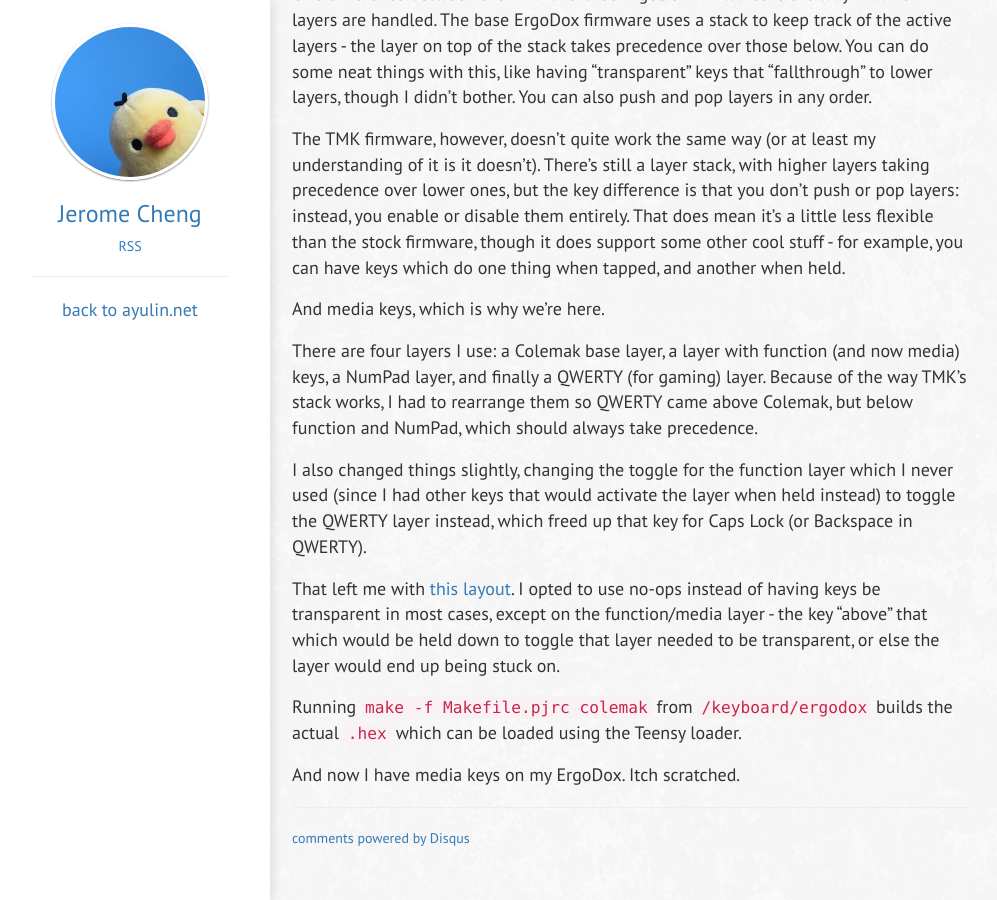
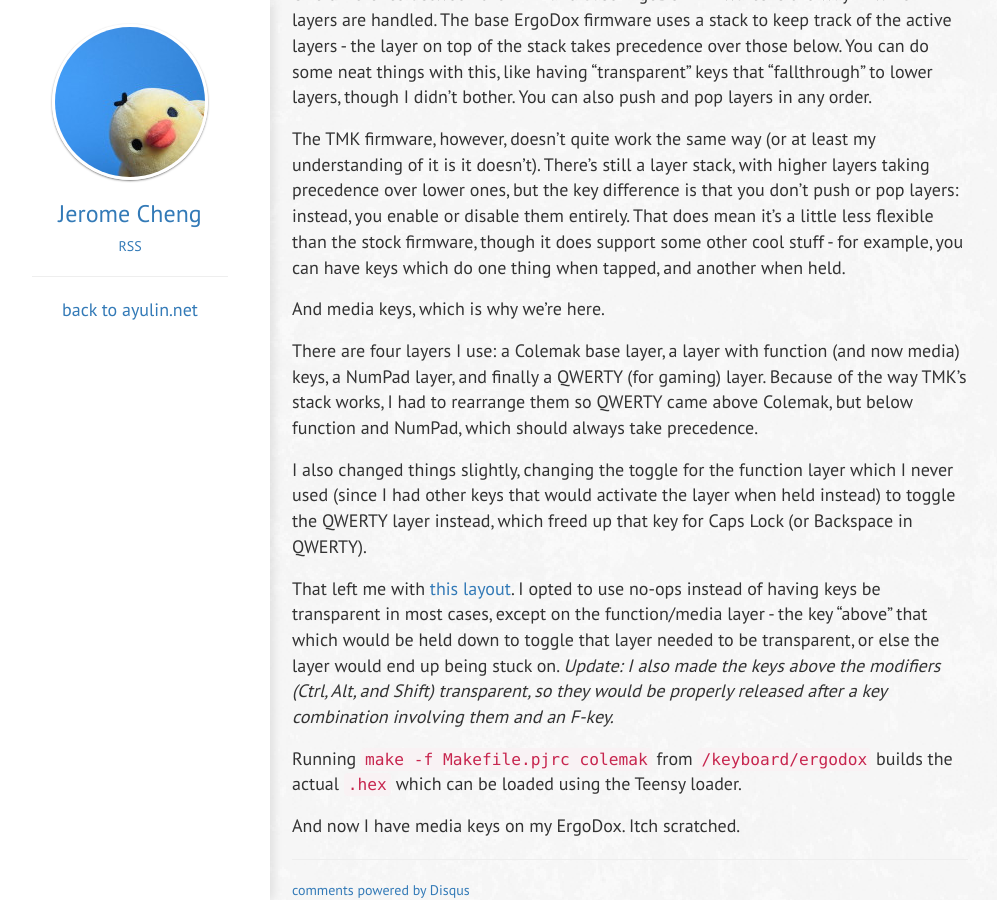
Before and after one commit to jcheng31/ayulin.net, a Jekyll site: the page built from Content/_posts/2014-12-26-ergodox-media-keys.md, in a window 1280 px wide and 900 px high, scrolled down 1221 px. Shown: the whole window, without its empty margins (10-1007 px from the left). Built offline with Jekyll 4.4.1, drawn with Linux system fonts in a browser that asks for light colours; nearby versions of some CDN libraries; Markdown is read by kramdown in place of the engine named in the settings; comment, search, counter and statistics services are not loaded.

Commit message:
Updated Ergodox media key post.

```diff
--- a/Content/_posts/2014-12-26-ergodox-media-keys.md
+++ b/Content/_posts/2014-12-26-ergodox-media-keys.md
@@ -35,7 +35,7 @@ There are four layers I use: a Colemak base layer, a layer with function (and no
 
 I also changed things slightly, changing the toggle for the function layer which I never used (since I had other keys that would activate the layer when held instead) to toggle the QWERTY layer instead, which freed up that key for Caps Lock (or Backspace in QWERTY).
 
-That left me with [this layout](https://github.com/jcheng31/tmk_keyboard/blob/colemak/keyboard/ergodox/keymap_colemak.h). I opted to use no-ops instead of having keys be transparent in most cases, except on the function/media layer - the key "above" that which would be held down to toggle that layer needed to be transparent, or else the layer would end up being stuck on.
+That left me with [this layout](https://github.com/jcheng31/tmk_keyboard/blob/colemak/keyboard/ergodox/keymap_colemak.h). I opted to use no-ops instead of having keys be transparent in most cases, except on the function/media layer - the key "above" that which would be held down to toggle that layer needed to be transparent, or else the layer would end up being stuck on. *Update: I also made the keys above the modifiers (Ctrl, Alt, and Shift) transparent, so they would be properly released after a key combination involving them and an F-key.*
 
 Running `make -f Makefile.pjrc colemak` from `/keyboard/ergodox` builds the actual `.hex` which can be loaded using the Teensy loader.
 
```
